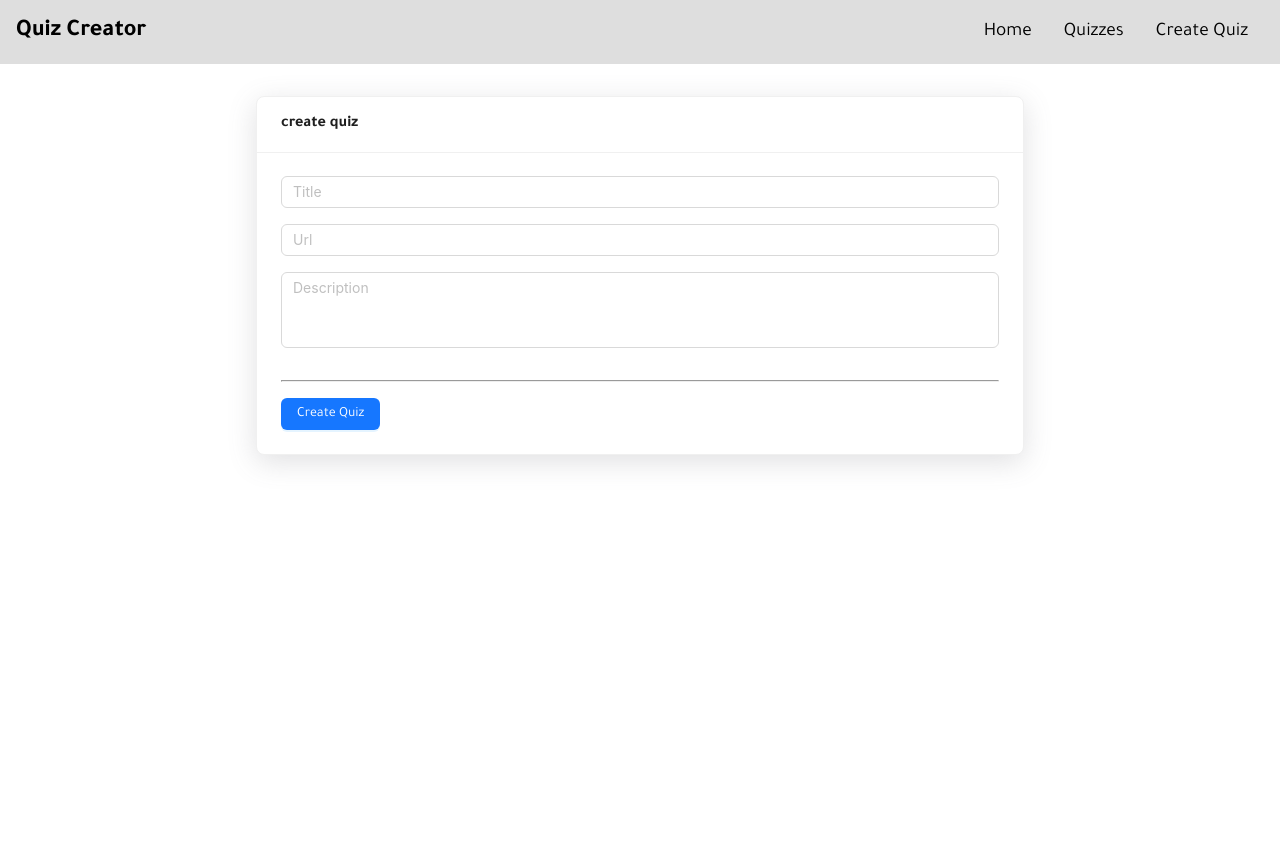
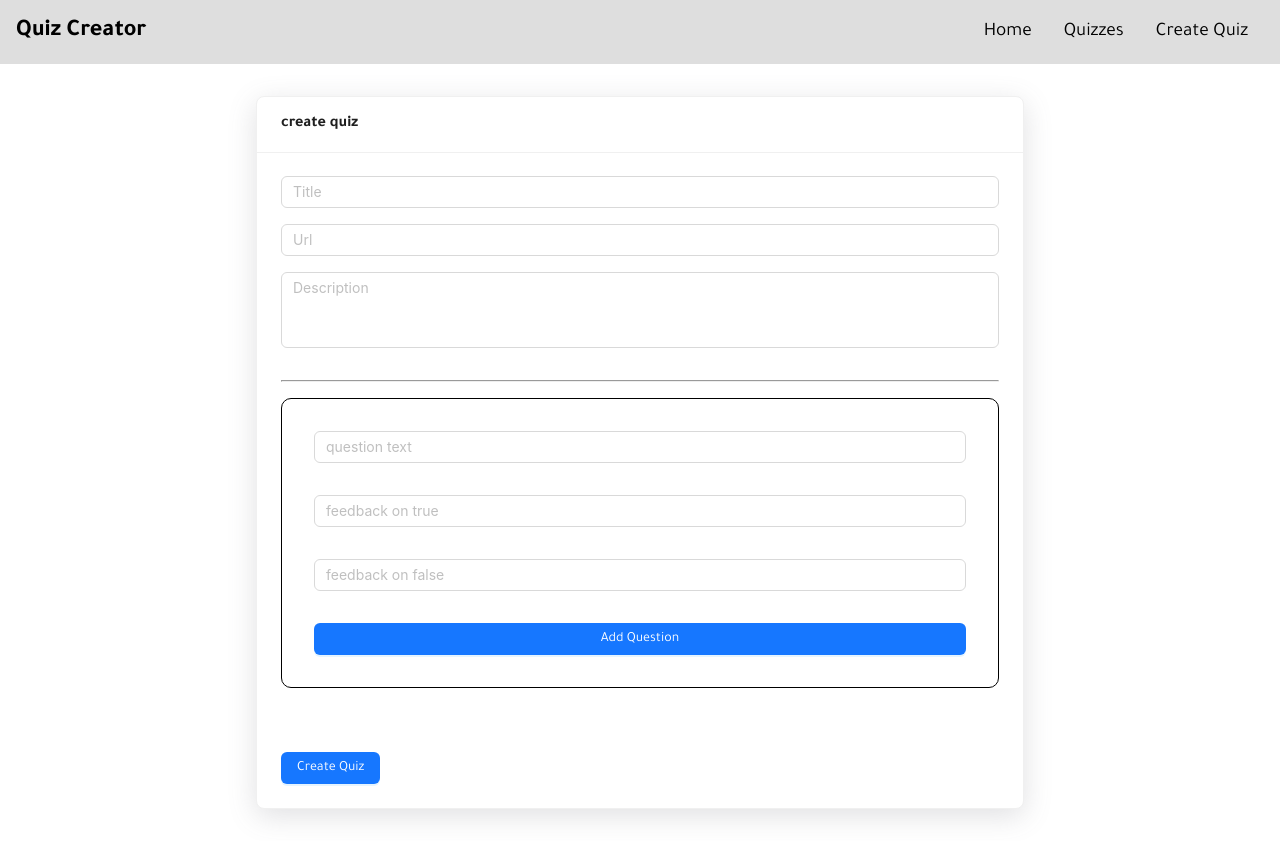
Before and after one commit to AbdoMoh96/quiz_creator, a React (Vite) app: page /quiz/create in a window 1280 px wide. Before the commit the page ends 800 px from the top, so only its background shows below. Built offline with nearby package versions, Linux system fonts and the light colour scheme.

Commit message:
added question create
added question create form working on adding create answers

```diff
--- a/package.json
+++ b/package.json
@@ -14,6 +14,7 @@
     "antd": "^5.9.4",
     "localforage": "^1.10.0",
     "match-sorter": "^6.3.1",
+    "nanoid": "^5.0.1",
     "path": "^0.12.7",
     "react": "^18.2.0",
     "react-dom": "^18.2.0",
--- a/src/Pages/HomePage/Components/Card/Card.tsx
+++ b/src/Pages/HomePage/Components/Card/Card.tsx
@@ -40,7 +40,7 @@ const Card: React.FC<propTypes> = ({quiz}) => {
         <div className='card'>
             <span className='info_span'>title : {quiz.title}</span>
             <span className='info_span'>description : {quiz.description}</span>
-            <span className='info_span'>questions : {quiz.questions_answers.length} </span>
+            <span className='info_span'>questions : {quiz?.questions_answers?.length} </span>
             <span className='info_span'>score : {quiz.score ?? 0} / 100 </span>
 
             <div className='action_group'>
--- a/src/Pages/QuizCreate/QuizCreate.tsx
+++ b/src/Pages/QuizCreate/QuizCreate.tsx
@@ -1,8 +1,12 @@
-import React from 'react';
+import React, {useState} from 'react';
 import Layout from "@/Layout";
 import {Card, Input, Button} from 'antd';
 import {useForm, SubmitHandler, Controller} from "react-hook-form";
-import {Quiz} from "@/Types/QuizType.ts";
+import {useDispatch} from "react-redux";
+import {addQuiz} from "@/Redux/Reducers/QuizSlice.ts";
+import {Quiz, Question} from "@/Types/QuizType.ts";
+import {useNavigate} from "react-router-dom";
+import {nanoid} from "nanoid";
 
 const {TextArea} = Input;
 
@@ -11,6 +15,20 @@ interface propTypes {
 
 const QuizCreate: React.FC<propTypes> = () => {
 
+    const initialQuestion = {
+        id: '',
+        text: '',
+        answers: [],
+        feedback_true: '',
+        feedback_false: '',
+    };
+
+    const dispatch = useDispatch();
+    const navigate = useNavigate();
+    const quizId = nanoid();
+    const [questions, setQuestions] = useState<Array<Question>>([]);
+    const [questionData, setQuestionData] = useState<Question>(initialQuestion);
+
     const {
         handleSubmit,
         //formState: {errors},
@@ -18,7 +36,22 @@ const QuizCreate: React.FC<propTypes> = () => {
     } = useForm<Quiz>();
 
     const onSubmit: SubmitHandler<Quiz> = (data) => {
+        data.id = quizId;
+        data.questions_answers = questions;
+        dispatch(addQuiz(data));
         console.log(data);
+        navigate('/home');
+    };
+
+    const handelAddQuestion = () => {
+        setQuestions(state => [...state, {
+            id: nanoid(),
+            text: questionData.text,
+            answers: [],
+            feedback_true: questionData.feedback_true,
+            feedback_false: questionData.feedback_false,
+        }]);
+        setQuestionData(initialQuestion);
     };
 
     return (
@@ -66,6 +99,36 @@ const QuizCreate: React.FC<propTypes> = () => {
 
                         <hr style={{marginBottom: '1rem'}}/>
 
+                        <div style={{
+                            display: "flex",
+                            gap: '1rem',
+                            flexDirection: 'column',
+                            border: '1px solid black',
+                            borderRadius: '10px',
+                            padding: '2rem',
+                            marginBottom: '4rem'
+                        }}>
+                            <Input value={questionData.text}
+                                   onChange={(event) => setQuestionData({...questionData, text: event.target.value})}
+                                   style={{marginBottom: '1rem'}} placeholder="question text"/>
+                            <Input value={questionData.feedback_true}
+                                   onChange={(event) => setQuestionData({
+                                       ...questionData,
+                                       feedback_true: event.target.value
+                                   })}
+                                   style={{marginBottom: '1rem'}} placeholder="feedback on true"/>
+                            <Input value={questionData.feedback_false}
+                                   onChange={(event) => setQuestionData({
+                                       ...questionData,
+                                       feedback_false: event.target.value
+                                   })}
+                                   style={{marginBottom: '1rem'}} placeholder="feedback on false"/>
+                            <Button type='primary' htmlType='button' onClick={() => handelAddQuestion()}>
+                                Add Question
+                            </Button>
+                        </div>
+
+
                         <Button type='primary' htmlType='submit'>
                             Create Quiz
                         </Button>
--- a/src/Pages/QuizPreview/QuizPreview.tsx
+++ b/src/Pages/QuizPreview/QuizPreview.tsx
@@ -38,7 +38,7 @@ const QuizPreview: React.FC<propTypes> = () => {
             </div>
 
             <QuestionCardContainer>
-                {quiz?.questions_answers.map(question => {
+                {quiz?.questions_answers?.map(question => {
                     return <QuestionCard key={question.id} question={question}/>;
                 })}
             </QuestionCardContainer>
--- a/src/Types/QuizType.ts
+++ b/src/Types/QuizType.ts
@@ -36,7 +36,7 @@ const quizSchema = yup.object({
     score: yup.number().nullable(),
     modified: yup.string(),
     url: yup.string(),
-    questions_answers: yup.array(questionSchema).required(),
+    questions_answers: yup.array(questionSchema),
     created: yup.string().nullable(),
 });
 
```
